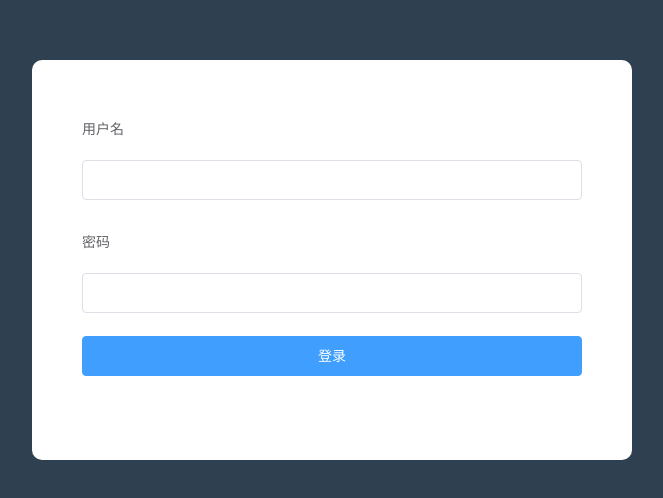
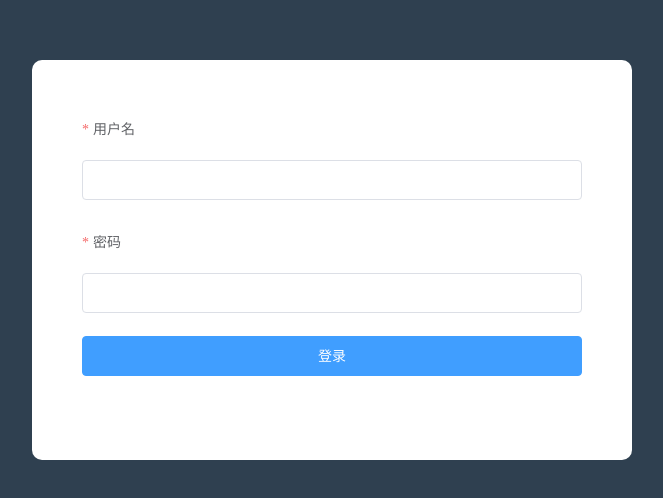
Before and after one commit to liuyanhong-0515/my-hello, a Vue app: page /#/login in a window 1280 px wide. Shown: the part 140-638 px from the top of the page, without its empty margins (308-971 px from the left). Built offline with nearby package versions, Linux system fonts and the light colour scheme.

Commit message:
Layout侧边栏

```diff
--- a/src/router/index.js
+++ b/src/router/index.js
@@ -2,11 +2,12 @@ import Vue from 'vue'
 import Router from 'vue-router'
 
 import Login from '@/views/Login'
-
+import Layout from '@/views/Layout/index'
 Vue.use(Router)
 
 export default new Router({
   routes: [
-    { path:'/login',component:Login }
+    { path:'/login',component:Login },
+    { path:'/',component:Layout }
   ]
 })
--- /dev/null
+++ b/src/views/Layout/index.vue
@@ -0,0 +1,16 @@
+<template>
+  <div>
+    <h1>layout组件</h1>
+  </div>
+</template>
+<script>
+export default {
+  name: 'Layout',
+  data () {
+
+  }
+}
+</script>
+<style>
+
+</style>
--- a/src/views/Login/index.vue
+++ b/src/views/Login/index.vue
@@ -2,13 +2,26 @@
   <div class="login-wrap">
     <div class="login-container">
       <!--
+        el-form 表单组件
+          label-position 设定label的方向
+            left/top/right
+        配置表单验证
+          1. 为el-from组件添加:rules=“rules” 验证规则
+          2. 为el-from-item组件添加 prop 验证的子段
+          3. 提交表单的时候获取表单的验证状态（验证通过或者验证失败），根据成功与否进行提交表为
+              el-from 添加ref = "loginForm"
 
       -->
-      <el-form label-position="top" label-width="80px" :model="loginForm">
-        <el-form-item label="用户名">
+      <el-form
+        label-position="top"
+        :rules="loginFormRules"
+        label-width="80px"
+        :model="loginForm"
+        ref="loginFormEl">
+        <el-form-item label="用户名" prop="username">
           <el-input v-model="loginForm.username"></el-input>
         </el-form-item>
-        <el-form-item label="密码">
+        <el-form-item label="密码" prop="password">
           <el-input v-model="loginForm.password"></el-input>
         </el-form-item>
         <el-form-item>
@@ -20,32 +33,53 @@
 </template>
 
 <script>
-import axios from 'axios'
+import axios from "axios";
 export default {
-  name: 'Login',
-  data () {
+  name: "Login",
+  data() {
     return {
       loginForm: {
         username: "",
-        password: "",
+        password: ""
+      },
+      loginFormRules: {
+        username: [
+          { required: true, message: "请输用户名", trigger: "blur" }
+        ],
+        password: [
+          { required: true, message: "请输密码", trigger: "blur" }
+        ]
       }
     };
   },
   methods: {
-    async onSubmit() {
-      const resData = await axios.post('http://localhost:8888/api/private/v1/login',this.loginForm)
-      // const { meta } = resData.data
-      // if (meta.status === 200) {
-      //   this.$message({
-      //     message: '登录成功',
-      //     type: 'success'
-      //   })
-      //   this.$router.replace('/')
-      // } else {
-      //   console.log(resData)
-      //   this.$message.error('登录失败');
-      // }
-      console.log(resData)
+    async onSubmit () {
+      this.$refs.loginFormEl.validate(valid => {
+        // valid是一个布尔值
+        if (valid) {
+          this.login()
+        } else {
+          return false
+        }
+      })
+    },
+    async login () {
+      const resData = await axios.post(
+        "http://localhost:8888/api/private/v1/login",
+        this.loginForm
+      );
+      const { meta } = resData.data;
+      if (meta.status === 200) {
+        this.$message({
+          message: "登录成功",
+          type: "success"
+        });
+        this.$router.replace("/");
+      } else {
+        console.log(resData);
+        this.$message.error("登录失败");
+      }
+      // console.log(resData)
     }
   }
 };
```
